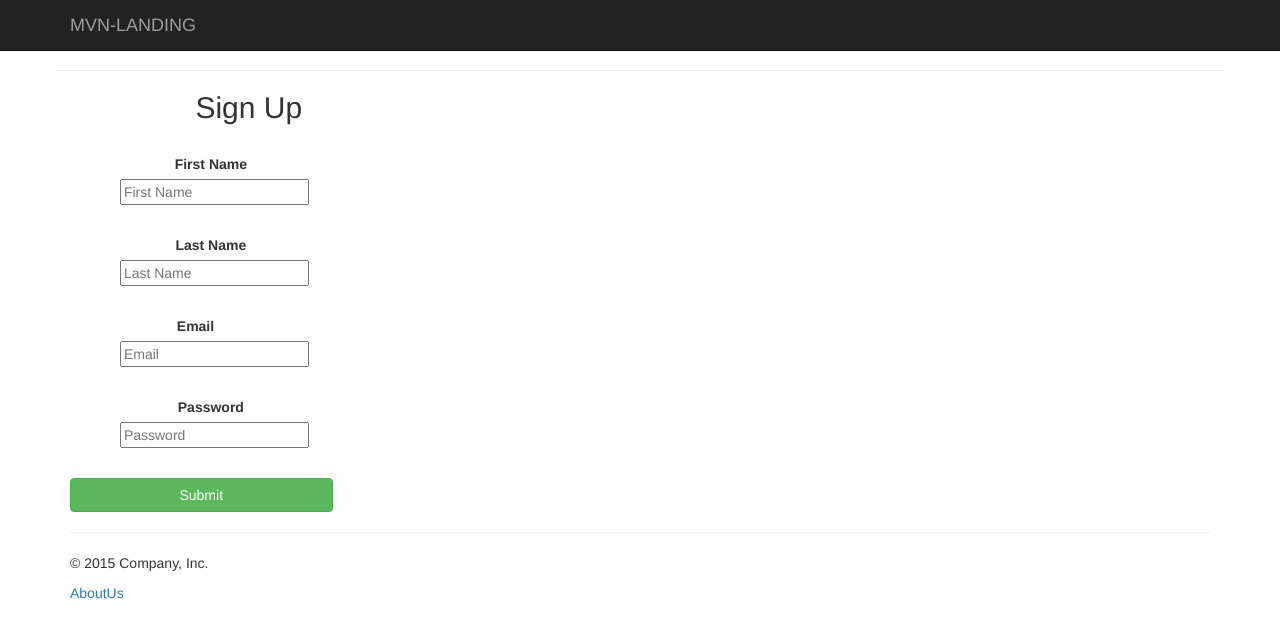
After one commit to prabhath6/Django_signups, a Django app: page /createlogin in a window 1280 px wide. The commit adds this page. Shown: the top 638 px of the page. Run offline with Django 3.2, Linux system fonts and the light colour scheme; parts of the project's set-up code (start-up, migrations or seed data) failed here and were passed over; some libraries are stand-ins or nearby versions.

Commit message:
Buit a Dummy sign up form which save data into db.

```diff
--- a/django_signup/urls.py
+++ b/django_signup/urls.py
@@ -16,14 +16,19 @@ Including another URLconf
 """
 from django.conf.urls import url
 from django.contrib import admin
+from django.contrib.auth.forms import UserCreationForm
+from django.views.generic import CreateView
 from django_signup import settings
 from signups import views
 from django.conf.urls.static import static
 
 urlpatterns = [
     url(r'^$', views.home, name="home"),
+    url(r'^login', views.login, name="login"),
+    url(r'^thank-you', views.thankyou, name="thankyou"),
+    url(r'^createlogin', views.createlogin, name="createlogin"),
+    url(r'^loggedIn', views.loggedIn, name="loggedIn"),
     url(r'^admin/', admin.site.urls),
-    url(r'^thank-you', views.thankyou, name="thankyou"),
     url(r'^about-us', views.aboutus, name="aboutus"),
     # url(r'^name/$', views.name, name="name"),
 ]
--- a/signups/forms.py
+++ b/signups/forms.py
@@ -1,7 +1,7 @@
 __author__ = 'prabhath'
 
 from django import forms
-from .models import SignUp
+from .models import SignUp, CreateLogin
 
 
 # create form that can be used
@@ -15,3 +15,11 @@ class SignUpForm(forms.ModelForm):
 #     class Meta:
 #         model = UserNames
 #         fields = ["name"]
+
+
+class CreateLoginForm(forms.ModelForm):
+    class Meta:
+        model = CreateLogin
+        model.password = forms.CharField(widget=forms.HiddenInput())
+        #widgets = {'password': forms.HiddenInput()}
+        fields = ["first_name", "last_name", "email", "password"]
--- a/signups/models.py
+++ b/signups/models.py
@@ -2,6 +2,7 @@ from __future__ import unicode_literals
 
 from django.db import models
 from django.utils.encoding import smart_unicode
+
 
 
 # Create your models here.
@@ -22,3 +23,15 @@ class SignUp(models.Model):
 #
 #     def __unicode__(self):
 #         return smart_unicode(self.name)
+
+
+# Create Login
+class CreateLogin(models.Model):
+
+    first_name = models.CharField(max_length=120, null=True, blank=True)
+    last_name = models.CharField(max_length=120, null=True, blank=True)
+    email = models.EmailField()
+    password = models.CharField(max_length=8, null=False, blank=False)
+
+    def __unicode__(self):
+        return smart_unicode(self.first_name)
--- a/signups/views.py
+++ b/signups/views.py
@@ -1,5 +1,10 @@
-from django.shortcuts import render
-from .forms import SignUpForm
+from django.shortcuts import render, render_to_response
+from .forms import SignUpForm, CreateLoginForm
+from django.conf import settings
+from django.core.mail import send_mail
+from django.contrib import auth
+from django.http import HttpResponseRedirect
+from django.contrib.auth.decorators import login_required
 
 
 # Create your views here.
@@ -10,8 +15,41 @@ def home(request):
         save_it = form.save(commit=False)
         save_it.save()
 
+        # send mail
+        # send_main(subject, message, from_mail, to_list, fail_silently=True)
+        subject = "Thank you for registering."
+        message = "Your account has been registered. Now you can login."
+        from_email = settings.EMAIL_HOST_USER
+        to_list = [save_it.email]
+        #send_mail(subject, message, from_email, to_list)
+        return thankyou(request)
+
     context = {'form': form}
     return render(request, 'signup.html', context)
+
+
+def auth_view(request):
+    user_name = request.POST.get('inputEmail')
+    user_password = request.POST.get('inputPassword')
+    user = auth.authenticate(username=user_name, password=user_password)
+
+    if user is not None:
+        auth.login(request, user)
+        return HttpResponseRedirect('/loggedIn')
+    else:
+        return HttpResponseRedirect('/home')
+
+
+def createlogin(request):
+    form = CreateLoginForm(request.POST or None)
+    if form.is_valid():
+        save_it = form.save(commit=False)
+        save_it.save()
+        return HttpResponseRedirect("/thank-you")
+
+    context = {'form': form}
+    return render(request, 'createlogin.html', context)
+
 
 def thankyou(request):
     context = {}
@@ -22,6 +60,18 @@ def aboutus(request):
     context = {}
     return render(request, "about-us.html", context)
 
+
+def login(request):
+    context = {}
+    return render(request, "login.html", context)
+
+
+@login_required(login_url='login.html')
+def loggedIn(request):
+    context = {}
+    return render(request, "loggedIn.html", context)
+
+
 # def name(request):
 #
 #     form = Name(request.POST or None)
--- a/static_in_pro/our_static/css/custom.css
+++ b/static_in_pro/our_static/css/custom.css
@@ -0,0 +1,15 @@
+.fieldWrapper {
+    padding-left:10%;
+}
+
+.test {
+    padding-right: 3%;
+}
+
+.test_ {
+    padding-right: 16%;
+}
+
+.fieldWrapper_ {
+    padding-left:12%;
+}
--- /dev/null
+++ b/templates/404.html
@@ -0,0 +1,5 @@
+{% extends 'base.html' %}
+
+{% block content %}
+    This is a 404 Error. You have reached page that dosen't exist.
+{% endblock %}
--- /dev/null
+++ b/templates/500.html
@@ -0,0 +1,5 @@
+{% extends 'base.html' %}
+
+{% block content %}
+    This is a 500 Error. There is some issue with the server.
+{% endblock %}
--- a/templates/about-us.html
+++ b/templates/about-us.html
@@ -1,5 +1,4 @@
 {%  extends "base.html" %}
-{% load staticfiles %}
 
 {% block content %}
 <p>Hi</p>
--- /dev/null
+++ b/templates/createlogin.html
@@ -0,0 +1,62 @@
+{%  extends "base.html" %}
+{% load staticfiles %}
+
+{% block content %}
+
+<hr xmlns="http://www.w3.org/1999/html">
+    <h2 class="fieldWrapper_" >Sign Up</h2>
+<div class="col-sm-3">
+
+            <form method="POST", action="">
+                {% csrf_token %}
+                    <br>
+                    <div class="fieldWrapper", align="center">
+                        <label class="test" for="{{ form.first_name.id_for_label }}" >First Name </label>
+                        <input  placeholder="First Name"  /></p>
+                    </div>
+
+                    <br>
+                    <div class="fieldWrapper", align="center">
+                        <label class="test" for="{{ form.last_name.id_for_label }}">Last Name</label>
+                        <input  placeholder="Last Name"  /></p>
+                    </div>
+
+                    <br>
+                    <div class="fieldWrapper", align="center">
+                        <label class="test_" for="{{ form.email.id_for_label }}">Email</label>
+{#                        {{ form.email }}#}
+                        <input  type="Email"  placeholder="Email"  /></p>
+                    </div>
+
+                    <br>
+                    <div class="fieldWrapper", align="center">
+                        <label class="test" for="{{ form.password.id_for_label }} ">Password</label>
+                        <input  type="password"  placeholder="Password"  /></p>
+                    </div>
+                <br>
+                <input type = "submit" type="button" class="btn btn-success btn-block">
+            </form>
+</div>
+
+{% endblock %}
+
+{#    <div class="fieldWrapper">#}
+{#    {{ form.subject.errors }}#}
+{#    <label for="{{ form.subject.id_for_label }}">Email subject:</label>#}
+{#    {{ form.subject }}#}
+{#</div>#}
+{#<div class="fieldWrapper">#}
+{#    {{ form.message.errors }}#}
+{#    <label for="{{ form.message.id_for_label }}">Your message:</label>#}
+{#    {{ form.message }}#}
+{#</div>#}
+{#<div class="fieldWrapper">#}
+{#    {{ form.sender.errors }}#}
+{#    <label for="{{ form.sender.id_for_label }}">Your email address:</label>#}
+{#    {{ form.sender }}#}
+{#</div>#}
+{#<div class="fieldWrapper">#}
+{#    {{ form.cc_myself.errors }}#}
+{#    <label for="{{ form.cc_myself.id_for_label }}">CC yourself?</label>#}
+{#    {{ form.cc_myself }}#}
+{#</div>#}
--- a/templates/navbar.html
+++ b/templates/navbar.html
@@ -1,12 +1,12 @@
 <div id="navbar" class="navbar-collapse collapse">
           <ul class="nav navbar-nav">
         <li class="active"><a href="{% url 'home' %}">Home <span class="sr-only">(current)</span></a></li>
-        <li><a href="#">Link</a></li>
+        <li><a href="{% url 'login' %}"> Sign In </a></li>
         <li class="dropdown">
           <a href="#" class="dropdown-toggle" data-toggle="dropdown" role="button" aria-haspopup="true" aria-expanded="false">Dropdown <span class="caret"></span></a>
           <ul class="dropdown-menu">
+                <li><a href="{% url 'createlogin' %}">Register</a></li>
                 <li><a href="{% url 'aboutus' %}">About Us</a></li>
-            <li><a href="#">Another action</a></li>
                 <li><a href="#">Something else here</a></li>
                 <li role="separator" class="divider"></li>
                 <li><a href="#">Separated link</a></li>
```
Also changed, not shown: django_signup/email.py (added, +7 -0 lines), django_signup/settings.py (+8 -0 lines), signups/admin.py (+8 -1 lines), templates/loggedIn.html (added, +10 -0 lines), templates/login.html (added, +27 -0 lines), signups/migrations/0004_signup_password.py (added), signups/migrations/0005_remove_signup_password.py (added), signups/migrations/0006_createlogin.py (added), signups/migrations/0007_auto_20151225_2354.py (added). Lines whose indentation alone changed are shown as unchanged.
